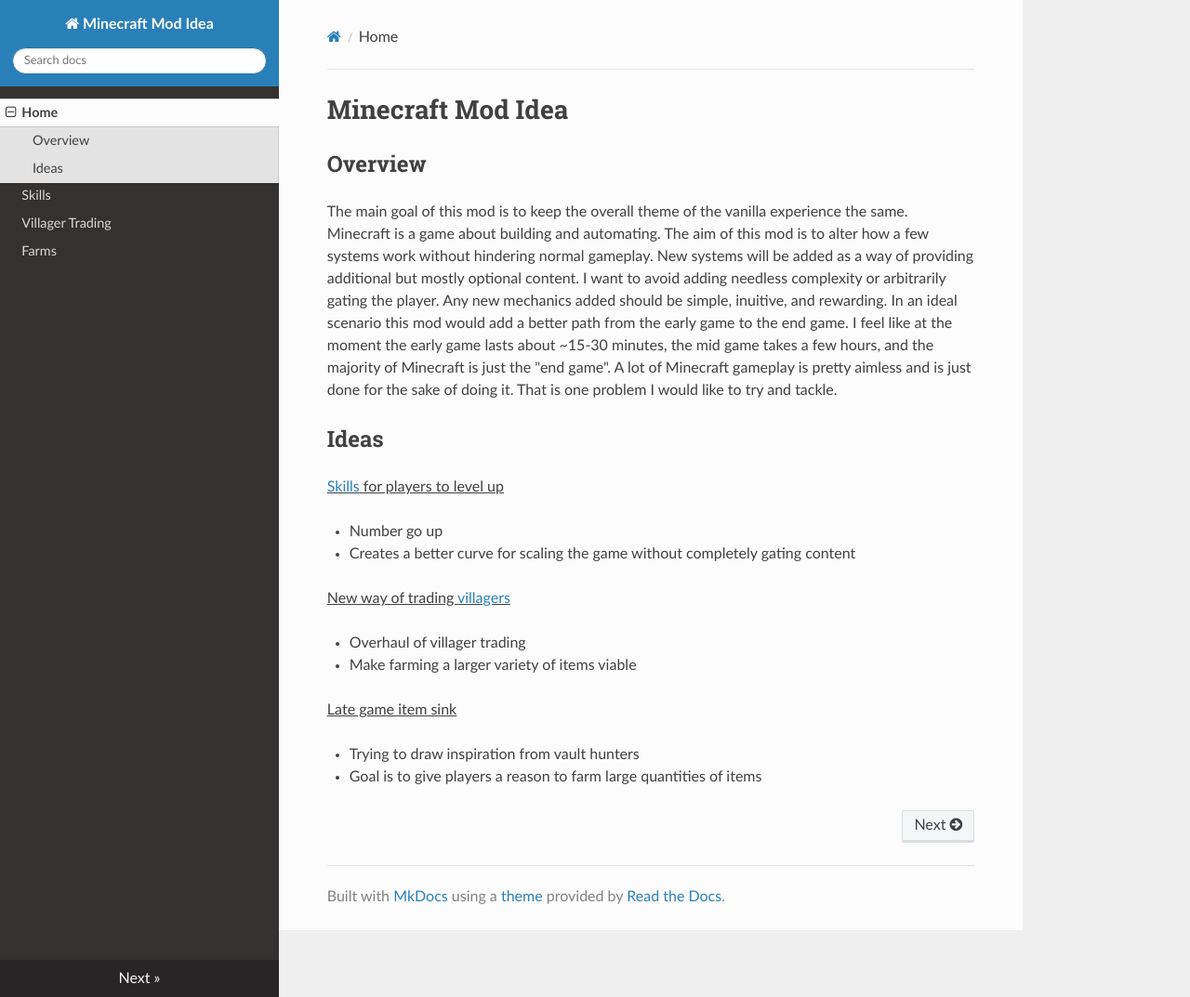
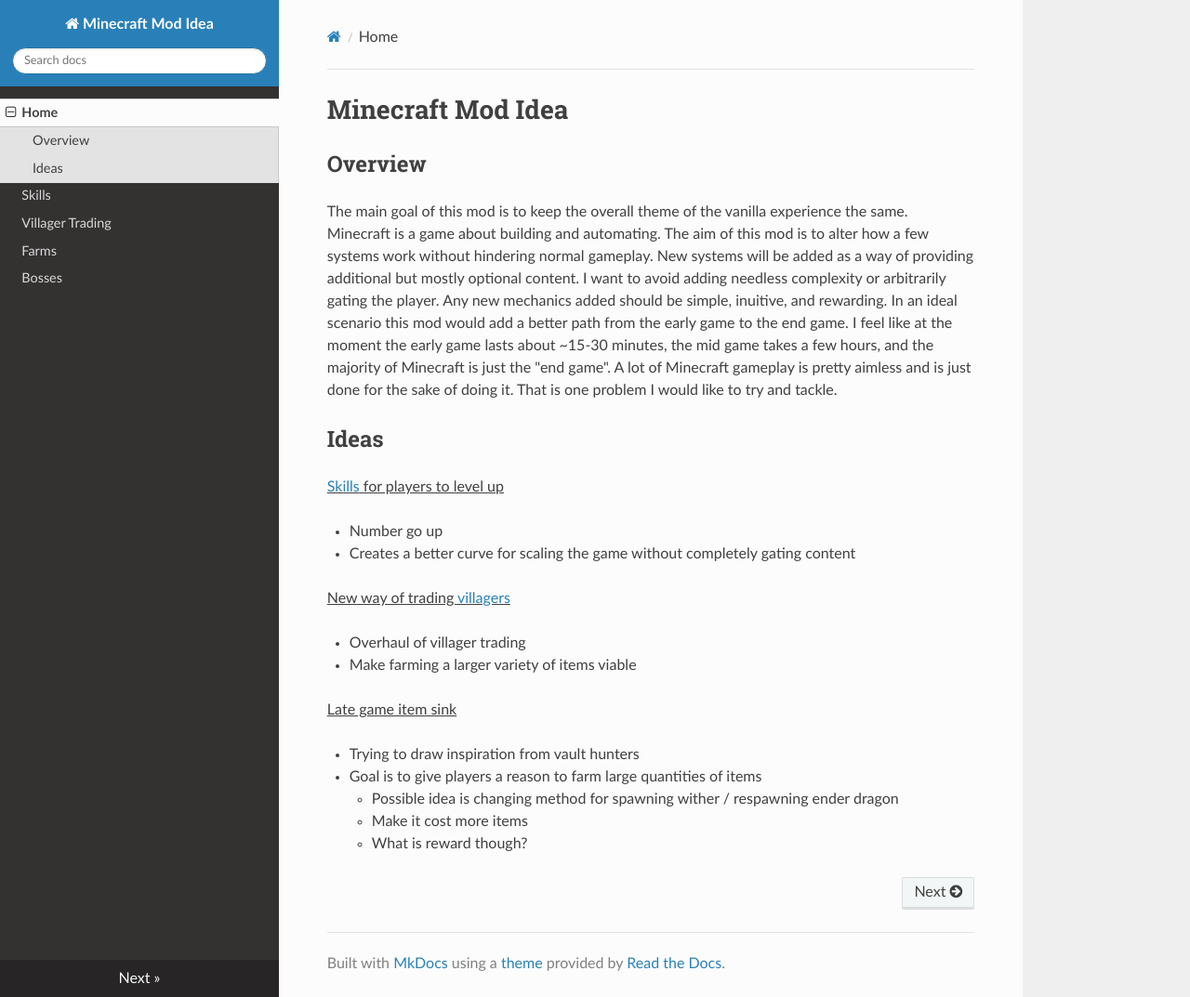
Before and after one commit to Benner727/Minecraft-Mod-Idea, an MkDocs documentation site: the page built from docs/index.md, in a window 1280 px wide and 1073 px high. Shown: the whole window at 93% size. Built offline with MkDocs 1.6.1, drawn with Linux system fonts in a browser that asks for light colours; nearby versions of some CDN libraries.

Commit message:
Added boss tab

```diff
--- a/docs/index.md
+++ b/docs/index.md
@@ -30,3 +30,6 @@ That is one problem I would like to try and tackle.
 
 - Trying to draw inspiration from vault hunters
 - Goal is to give players a reason to farm large quantities of items
+	- Possible idea is changing method for spawning wither / respawning ender dragon
+	- Make it cost more items
+	- What is reward though?
--- a/mkdocs.yml
+++ b/mkdocs.yml
@@ -12,3 +12,4 @@ nav:
   - Skills: skills.md
   - Villager Trading: villager-trading.md
   - Farms: farms.md
+  - Bosses: bosses.md
```
Also changed, not shown: docs/bosses.md (added, +21 -0 lines), docs/farms.md (+7 -0 lines).
